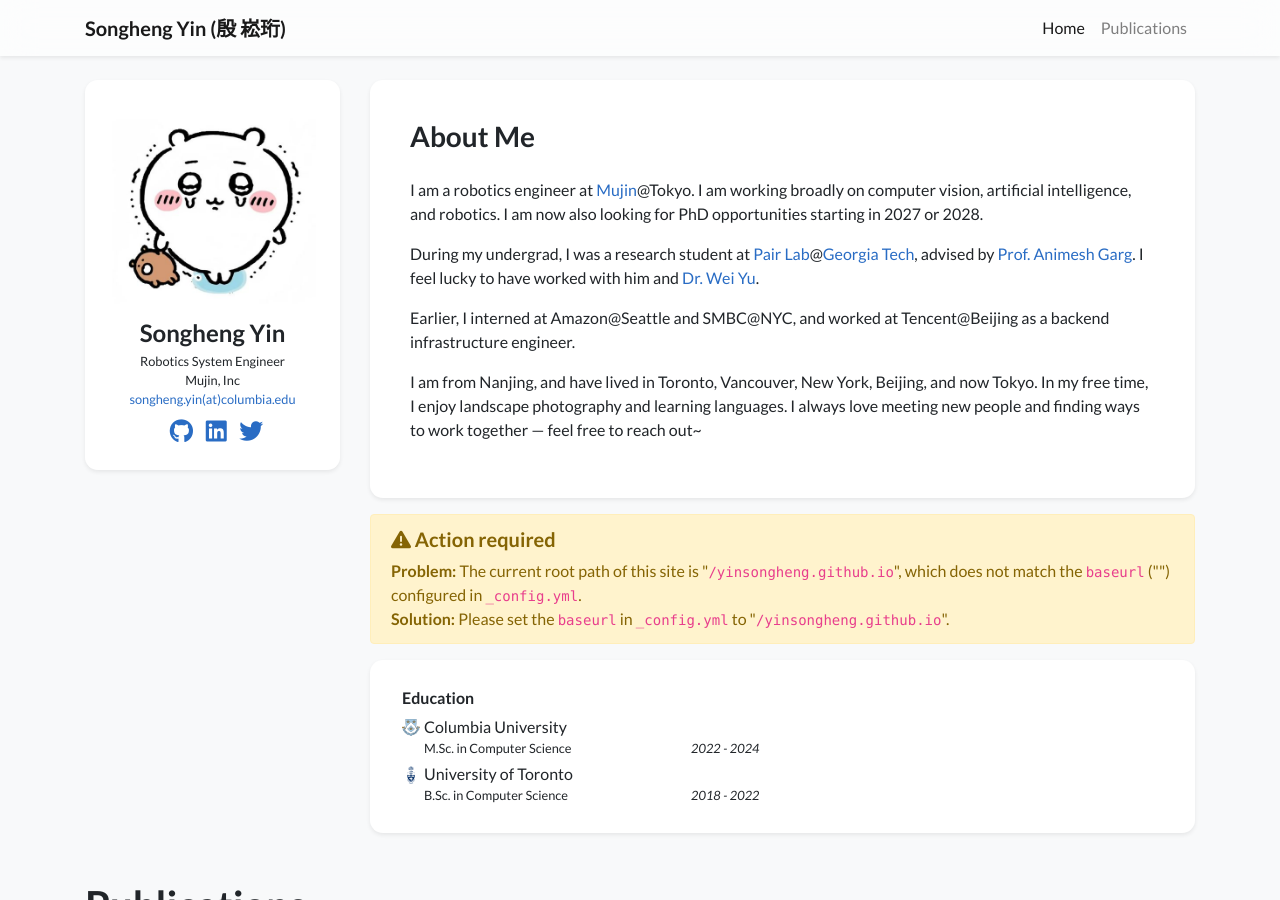
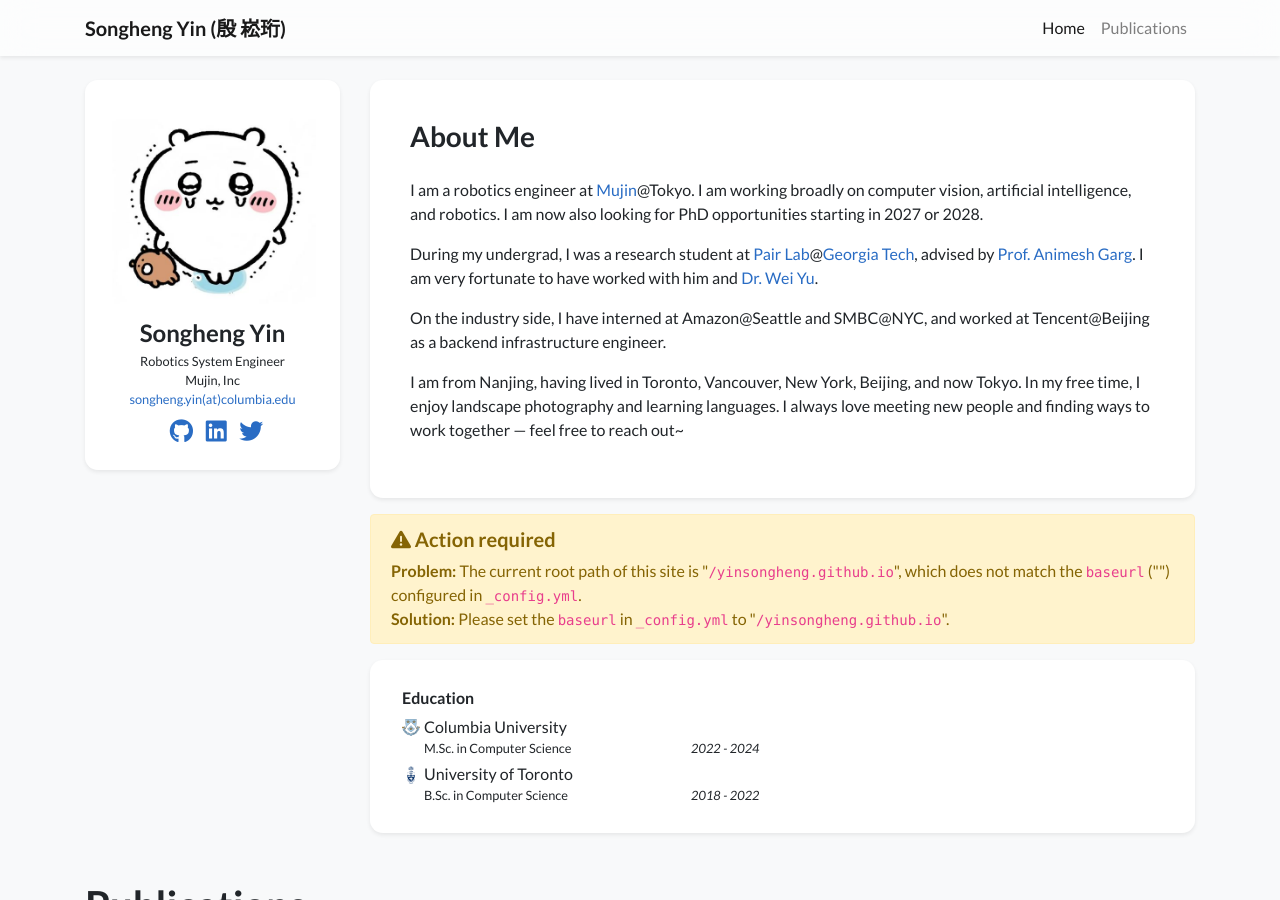
Before and after one commit to yinsongheng/yinsongheng.github.io, a Jekyll site: the page built from index.html, in a window 1280 px wide and 900 px high. Built offline with Jekyll 4.4.1, drawn with Linux system fonts in a browser that asks for light colours; nearby versions of some CDN libraries; a style sheet for code colours, icons or effects is not loaded.

Commit message:
minor update

```diff
--- a/_data/profile.yml
+++ b/_data/profile.yml
@@ -26,13 +26,13 @@
     I am a robotics engineer at <a target="_blank" href="https://mujin-corp.com/">Mujin</a>@Tokyo. I am working broadly on computer vision, artificial intelligence, and robotics. I am now also looking for PhD opportunities starting in 2027 or 2028.
   </p>
   <p>
-    During my undergrad, I was a research student at <a target="_blank" href="https://www.pair.toronto.edu/">Pair Lab</a>@<a target="_blank" href="https://www.cc.gatech.edu/">Georgia Tech</a>, advised by <a target="_blank" href="https://animesh.garg.tech/">Prof. Animesh Garg</a>. I feel lucky to have worked with him and <a target="_blank" href="https://gnosisyuw.github.io/">Dr. Wei Yu</a>.
+    During my undergrad, I was a research student at <a target="_blank" href="https://www.pair.toronto.edu/">Pair Lab</a>@<a target="_blank" href="https://www.cc.gatech.edu/">Georgia Tech</a>, advised by <a target="_blank" href="https://animesh.garg.tech/">Prof. Animesh Garg</a>. I am very fortunate to have worked with him and <a target="_blank" href="https://gnosisyuw.github.io/">Dr. Wei Yu</a>.
   </p>
   <p>
-    Earlier, I interned at Amazon@Seattle and SMBC@NYC, and worked at Tencent@Beijing as a backend infrastructure engineer.
+    On the industry side, I have interned at Amazon@Seattle and SMBC@NYC, and worked at Tencent@Beijing as a backend infrastructure engineer.
   </p>
   <p>
-    I am from Nanjing, and have lived in Toronto, Vancouver, New York, Beijing, and now Tokyo. In my free time, I enjoy landscape photography and learning languages. I always love meeting new people and finding ways to work together — feel free to reach out~
+    I am from Nanjing, having lived in Toronto, Vancouver, New York, Beijing, and now Tokyo. In my free time, I enjoy landscape photography and learning languages. I always love meeting new people and finding ways to work together — feel free to reach out~
   </p>
 portrait_url: /assets/images/photos/profile.jpg
 # portrait_caption: >-
```
